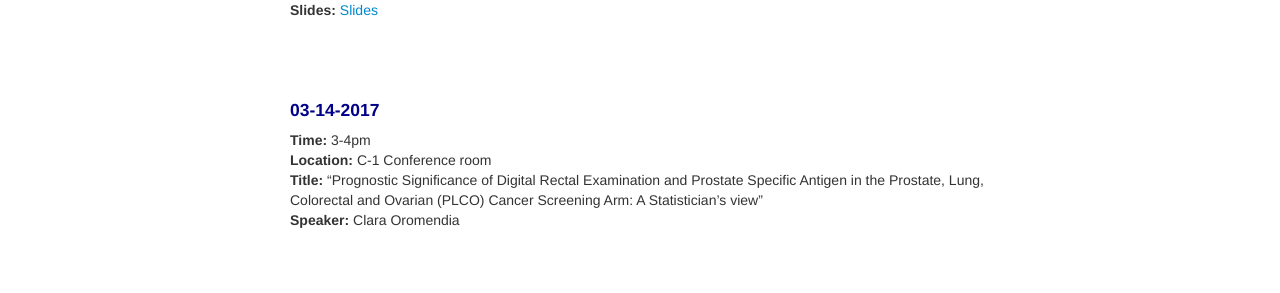
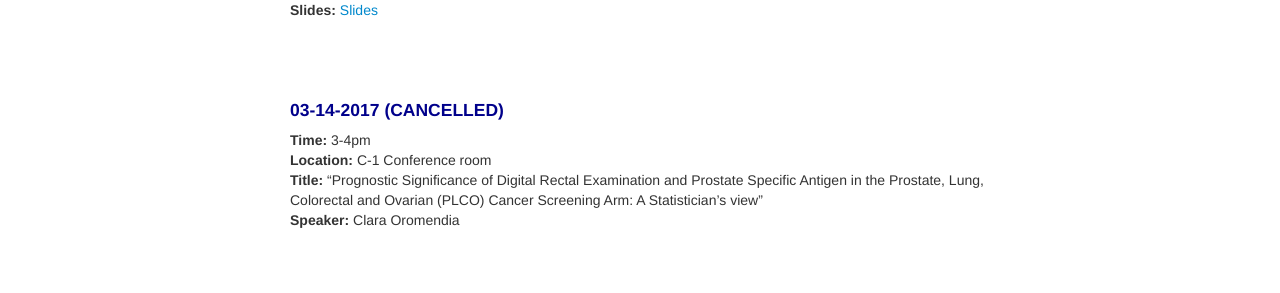
Before and after one commit to ovsavenkov/ovsavenkov.github.io, a Jekyll site: the page built from seminars.md, in a window 1280 px wide. Shown: the part 552-845 px from the top of the page. Built offline with Jekyll 4.4.1, drawn with Linux system fonts in a browser that asks for light colours.

Commit message:
Cancell seminar

```diff
--- a/seminars.md
+++ b/seminars.md
@@ -30,7 +30,7 @@ description: Division of Biostatistics and Epidemiology Seminars
 <br>
 <br>
 
-#### 03-14-2017
+#### 03-14-2017 (CANCELLED)
 **Time:** 3-4pm \\
 **Location:** C-1 Conference room \\
 **Title:** "Prognostic Significance of Digital Rectal Examination and Prostate Specific Antigen in the Prostate, Lung, Colorectal and Ovarian (PLCO) Cancer Screening Arm: A Statistician’s view"\\
```
